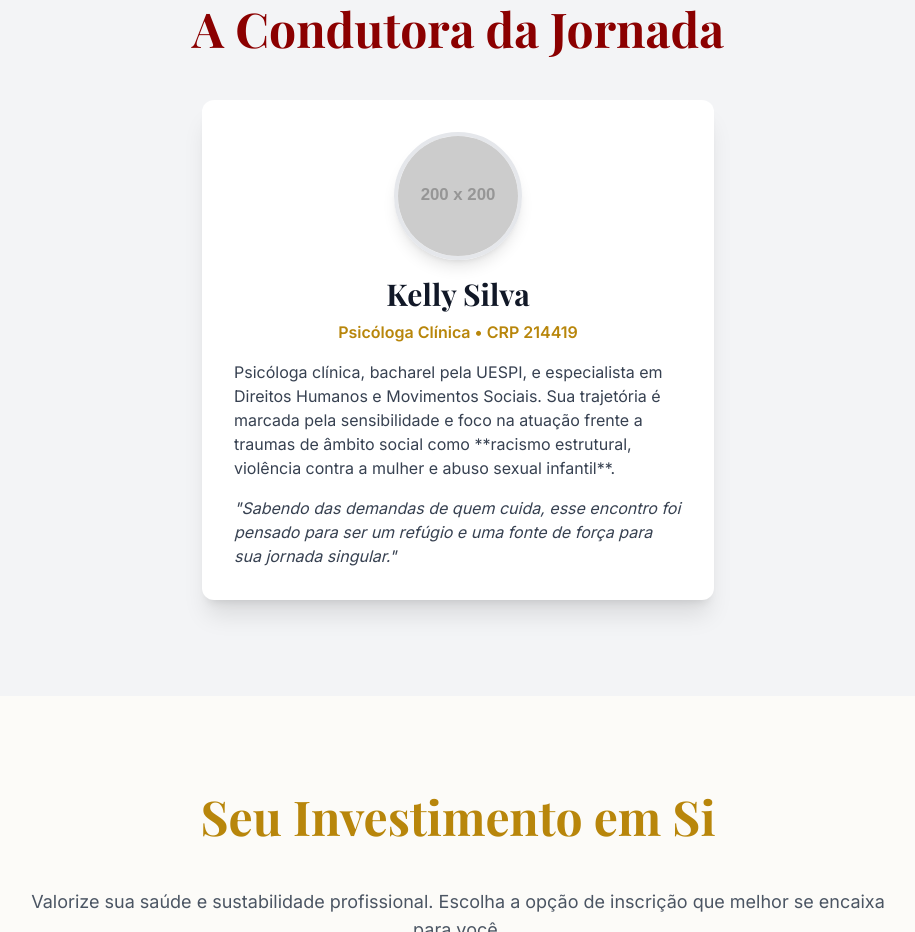
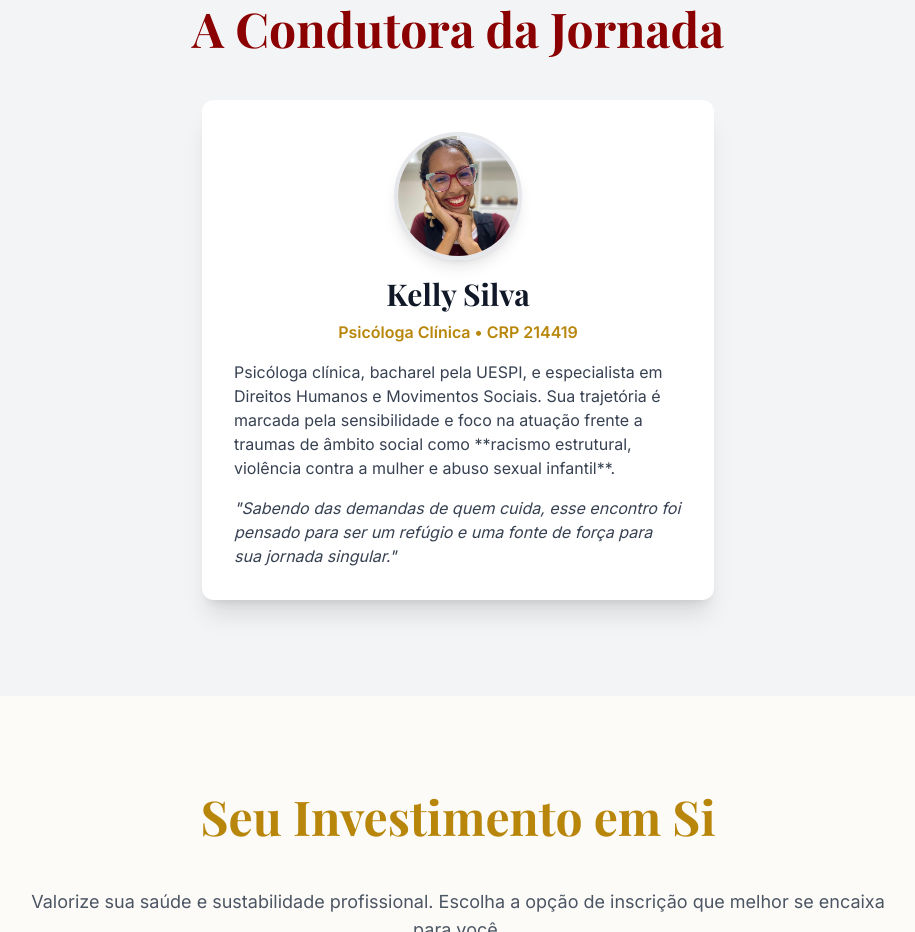
Before and after one commit to brunodarshan/pratica-quiron, a plain HTML site: page index.html in a window 1280 px wide. Shown: the part 2060-2992 px from the top of the page, without its empty margins (182-1097 px from the left). Drawn offline with nearby package versions, Linux system fonts and the light colour scheme; placeholder pictures from the web are drawn by us.

Commit message:
Update image source for Kelly Silva

```diff
--- a/index.html
+++ b/index.html
@@ -166,7 +166,7 @@
             <h3 class="font-playfair text-5xl font-bold text-terracotta mb-12">A Condutora da Jornada</h3>
 
             <div class="bg-white p-8 rounded-xl shadow-xl max-w-lg mx-auto">
-                <img src="https://placehold.co/200x200/b8860b/ffffff?text=Kelly+Silva" onerror="this.src='https://placehold.co/200x200/b8860b/ffffff?text=Kelly+Silva';" alt="Foto de Kelly Silva" class="w-32 h-32 rounded-full mx-auto mb-4 object-cover border-4 border-bronze shadow-lg">
+             <img src="cd2d047b-c0c0-4c64-abb4-ee02a34946c3.jpeg" width="200" height="200" class="w-32 h-32 rounded-full mx-auto mb-4 object-cover border-4 border-bronze shadow-lg">
                 <h4 class="font-playfair text-3xl font-bold text-gray-900 mb-2">Kelly Silva</h4>
                 <p class="text-bronze font-semibold mb-4">Psicóloga Clínica • CRP 214419</p>
 
```
